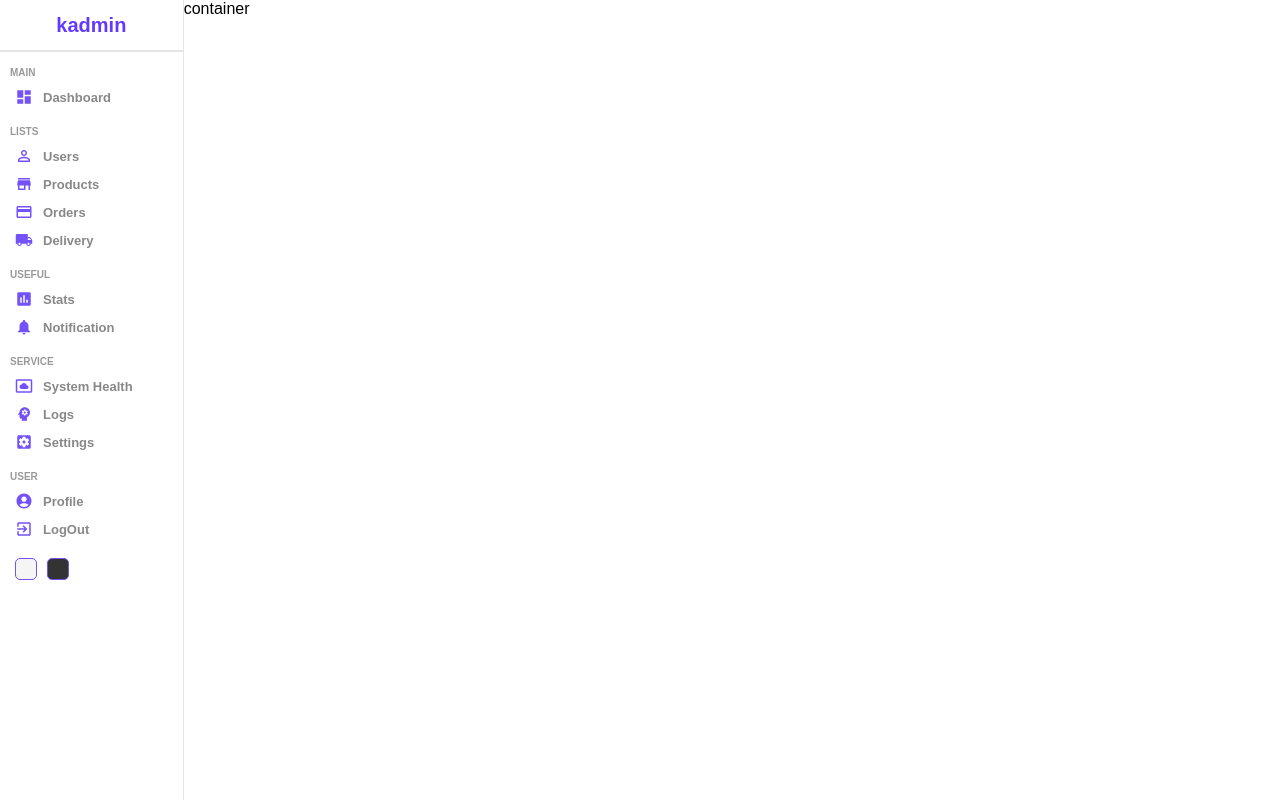
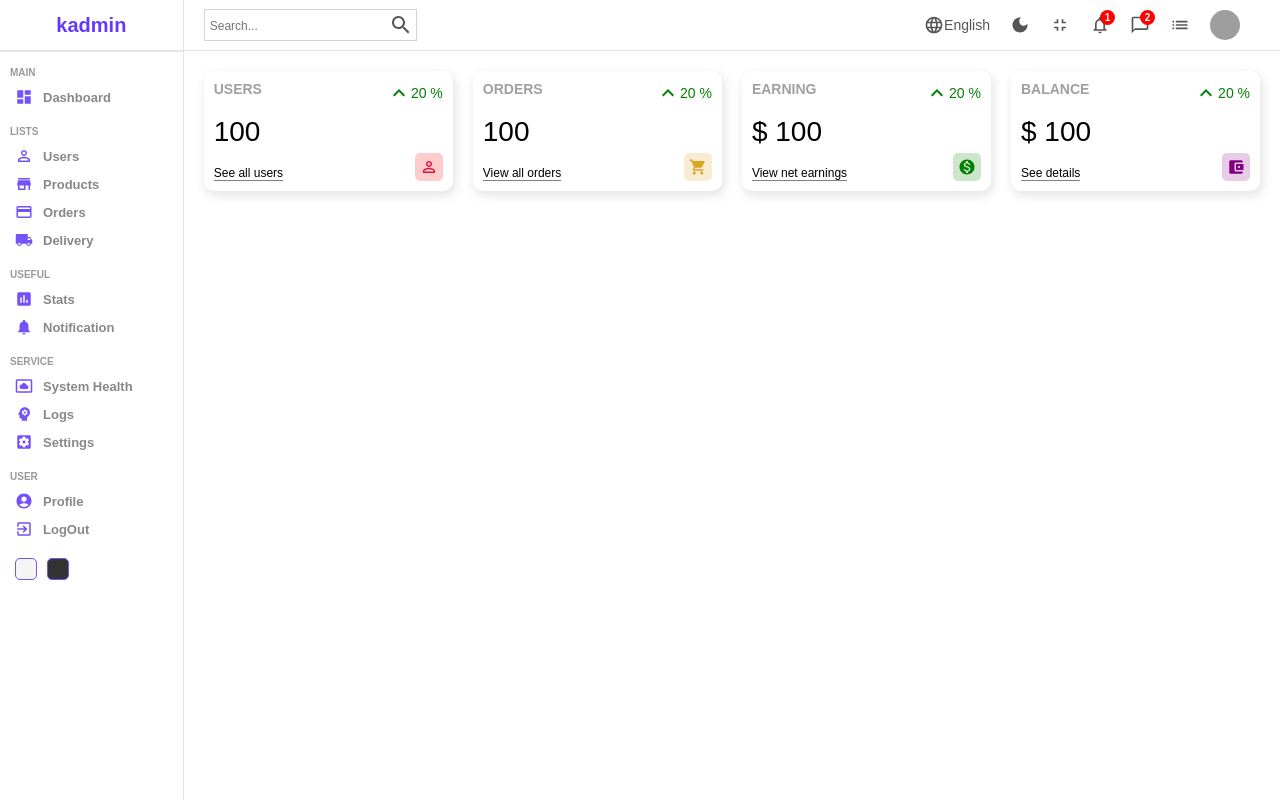
Before and after one commit to its-kaushik/admin-panel, a React (Create React App) app: page / in a window 1280 px wide. Built offline with nearby package versions, Linux system fonts and the light colour scheme; grey boxes are pictures that could not be loaded.

Commit message:
Adding widgets to home page

```diff
--- a/src/pages/home/Home.jsx
+++ b/src/pages/home/Home.jsx
@@ -1,11 +1,21 @@
+import Navbar from '../../components/navbar/Navbar';
 import Sidebar from '../../components/sidebar/Sidebar' ;
+import Widget from '../../components/widget/Widget' ;
 import './home.scss' ;
 
 const Home = () => {
     return (
         <div className="home" >
             <Sidebar />
-            <div className='homeContainer' >container</div>
+            <div className='homeContainer' >
+                <Navbar />
+                <div className="widgets" >
+                    <Widget type="user"/>
+                    <Widget type="order"/>
+                    <Widget type="earning"/>
+                    <Widget type="balance"/>
+                </div>
+            </div>
         </div>
     )
 }
--- a/src/pages/home/home.scss
+++ b/src/pages/home/home.scss
@@ -3,5 +3,12 @@
 
     .homeContainer{
         flex: 6;
+
+        .widgets{
+            display: flex;
+            padding: 20px;
+            gap: 20px;
+        }
+
     }
 }
```
